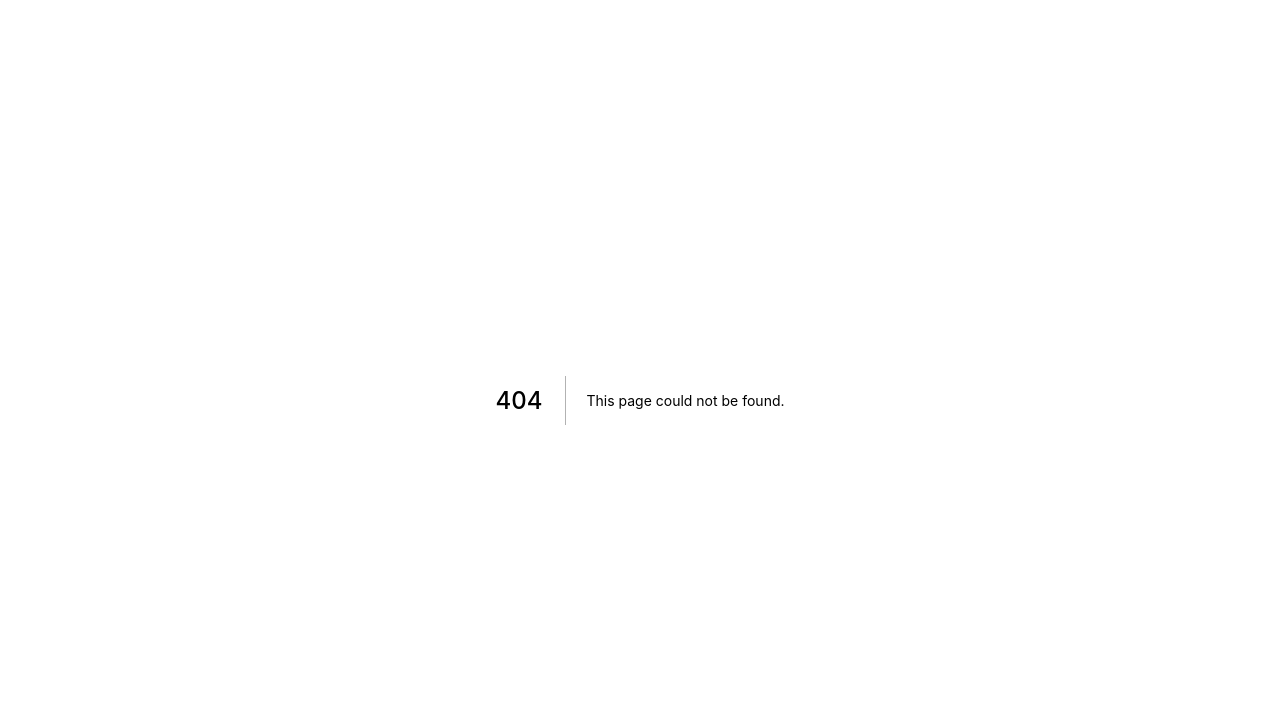
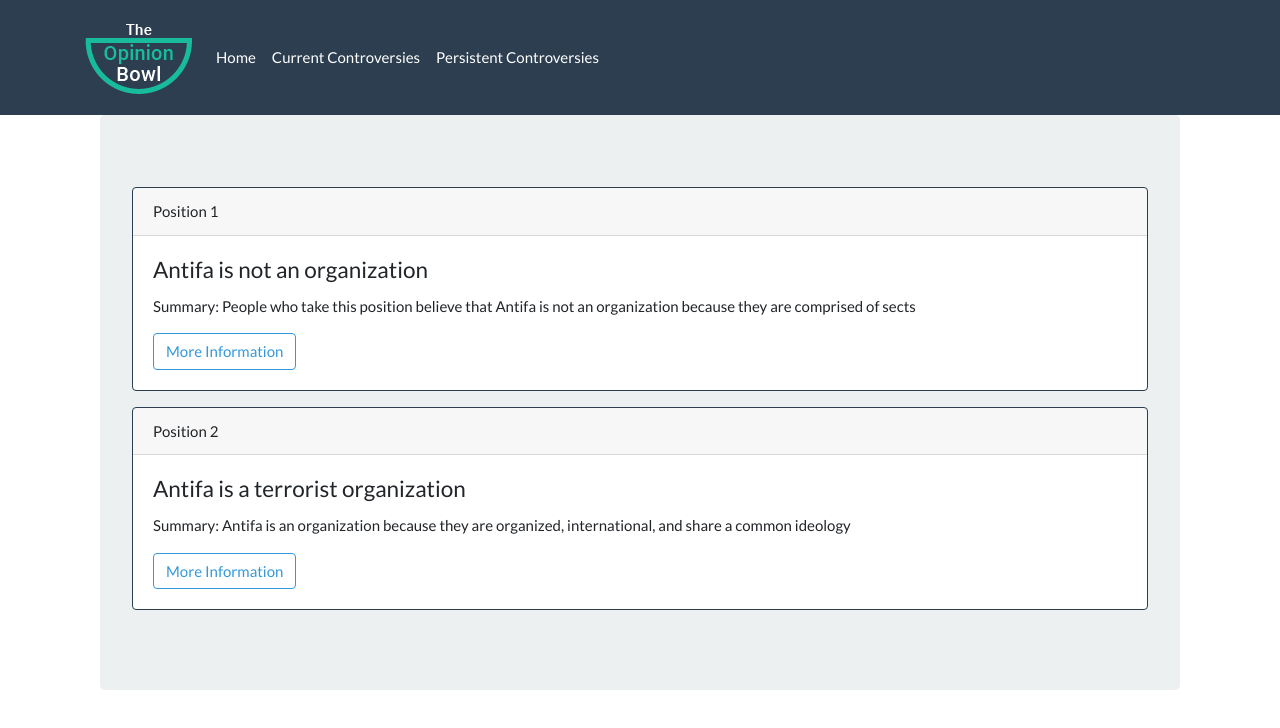
Before and after one commit to Broodercode/theopinionbowl, a Next.js app: page /currentcontroversies/antifa in a window 1280 px wide. Before the commit this address had no page. Shown: the top 728 px of the page. Built offline with nearby package versions, Linux system fonts and the light colour scheme.

Commit message:
Is antifa an organization page completed and updated.

```diff
--- a/components/NavBar.js
+++ b/components/NavBar.js
@@ -28,9 +28,9 @@ class NavBar extends React.Component {
                     <li className="nav-item">
                         <Link href="/"><a className="nav-link">Home <span className="sr-only">(current)</span></a></Link>
                     </li>
-                    {/* <li className="nav-item">
+                    <li className="nav-item">
                         <Link href="/currentcontroversies"><a className="nav-link">Current Controversies</a></Link>
-                    </li> */}
+                    </li>
                     <li className="nav-item">
                         <Link href="/persistentcontroversies"><a className="nav-link">Persistent Controversies</a></Link>
                     </li>
--- /dev/null
+++ b/pages/currentcontroversies/antifa.js
@@ -0,0 +1,54 @@
+import DebateBox from '../../components/DebateBox';
+import Layout from '../../components/Layout';
+
+class Antifa extends React.Component {
+    state = {
+        header: "",
+        pos01: {
+            pos: "Position 1",
+            title: "Antifa is not an organization",
+            summary: "Summary: People who take this position believe that Antifa is not an organization because they are comprised of sects",
+            p1: 'Antifa is not an organization, you can’t join it, or become a member of it.  It is not someone you are, it is something you do. There is no organized structure which is why Antifascists tend to focus on local issues not national or global issues. Calling an employer to let them know their employee is a white supremacist is an antifascist action.  Going to a protest to help drown out the opposition is an antifascist action.  Even using violence to prevent someone from spreading a fascist message is antifascism.   None of these actions require group or organizational affiliation.   Just because many people perform the same action does not mean they are affiliated. ',
+            p2: 'There are many ideologies and sects that can be antifascists and they exist independently of each other.  They have different strategies and tactics.  White supremacy is not the only type of fascism antifascists target, colonialism, a type of EuroAmerican fascism is actively targeted by many indigenous groups.  One antifascist group may be primarily full of anarchists who may be actively creating instability during protests, another may consist of indigenous people fighting colonialism through legal channels.  These groups can be wholly independent of one another which is exactly what Antifa cannot be an organization.'
+        },
+        pos02: {
+            pos: "Position 2",
+            title: "Antifa is a terrorist organization",
+            summary: "Summary: Antifa is an organization because they are organized, international, and share a common ideology",
+            p1: 'Antifa is an organization because they are organized and the title of “Antifascist” is delusory.  Antifa has clear, public, mission statements.  Organizations don’t need a leader to function, and even if they did, that a leader or central leadership being obscured does not mean it is non-existent. Antifa has rules for member, even though they claim they don’t have members.  Organizing groups of people to participate in events in order to communicate a shared message does not happen spontaneously.  Members are expected adhere to central messaging points and going against group messaging can result in expulsion from the group. Much like terrorist organizations, there is incentive to work in cells and obscure hierarchy because it makes it significantly more difficult to dismantle. ',
+            p2: 'Antifa has an incentive to misrepresent themselves.  They have been deemed a terrorist organization by the American government, it is natural that Antifa members and leadership would push back on this as a matter of self-preservation.   Their label of “Antifascists” itself is a false flag.  Anyone who becomes a target of Antifa is labelled a fascist, regardless of their beliefs.  Their members almost unanimously espouse anti-capitalist sentiments and their tactics often include harassment of individuals, spreading of false information and physical disruption of public trafficways and events.'
+        }
+    }
+
+    render() {
+        return (
+            <Layout>
+                <div className="container">
+                    <div className="jumbotron">
+                        <h2>{this.state.header}</h2>
+                        <DebateBox
+                        pos={this.state.pos01.pos}
+                        title={this.state.pos01.title}
+                        summary={this.state.pos01.summary}
+                        p1={this.state.pos01.p1}
+                        p2={this.state.pos01.p2}
+                        p3={this.state.pos01.p3}
+                        />
+                        <DebateBox
+                        pos={this.state.pos02.pos}
+                        title={this.state.pos02.title}
+                        summary={this.state.pos02.summary}
+                        p1={this.state.pos02.p1}
+                        p2={this.state.pos02.p2}
+                        p3={this.state.pos02.p3}
+                        />
+
+                    </div>
+                </div>
+            </Layout>
+
+        );
+    }
+}
+
+export default Antifa;
--- a/pages/persistentcontroversies.js
+++ b/pages/persistentcontroversies.js
@@ -12,7 +12,7 @@ const PersistentControversies = () => {
             <div className="list-group">
                 <Link href="/persistentcontroversies/freespeech"><a className="list-group-item list-group-item-action">Free Speech</a></Link>
                 <Link href="/persistentcontroversies/abortion"><a className="list-group-item list-group-item-action">Abortion</a></Link>
-                {/* <Link href="/persistentcontroversies/guncontrol"><a className="list-group-item list-group-item-action">Gun Control</a></Link> */}
+                <Link href="/persistentcontroversies/guncontrol"><a className="list-group-item list-group-item-action">Gun Control</a></Link>
 
             </div>
         </Layout>
--- a/pages/persistentcontroversies/guncontrol.js
+++ b/pages/persistentcontroversies/guncontrol.js
@@ -36,7 +36,11 @@ class GunControl extends Component {
             <div className="container">
                 <div className="jumbotron">
                 <h2>{this.state.header}</h2>
-                <DebateBox pos = {this.state.pos01.pos} title={this.state.pos01.title} summary={this.state.pos01.summary} content={this.state.pos01.content}/>
+                <DebateBox
+                pos = {this.state.pos01.pos}
+                title={this.state.pos01.title}
+                summary={this.state.pos01.summary}
+                content={this.state.pos01.content}/>
                 <DebateBox pos = {this.state.pos02.pos} title={this.state.pos02.title} summary={this.state.pos02.summary} content={this.state.pos02.content}/>
                 <DebateBox pos = {this.state.pos03.pos} title={this.state.pos03.title} summary={this.state.pos03.summary} content={this.state.pos03.content}/>
                 <DebateBox pos = {this.state.pos04.pos} title={this.state.pos04.title} summary={this.state.pos04.summary} content={this.state.pos04.content}/>
```
Also changed, not shown: pages/currentcontroversies.js (+11 -3 lines), pages/index.js (+7 -0 lines), 1 other file (tests, documents, lock files or other folders).
